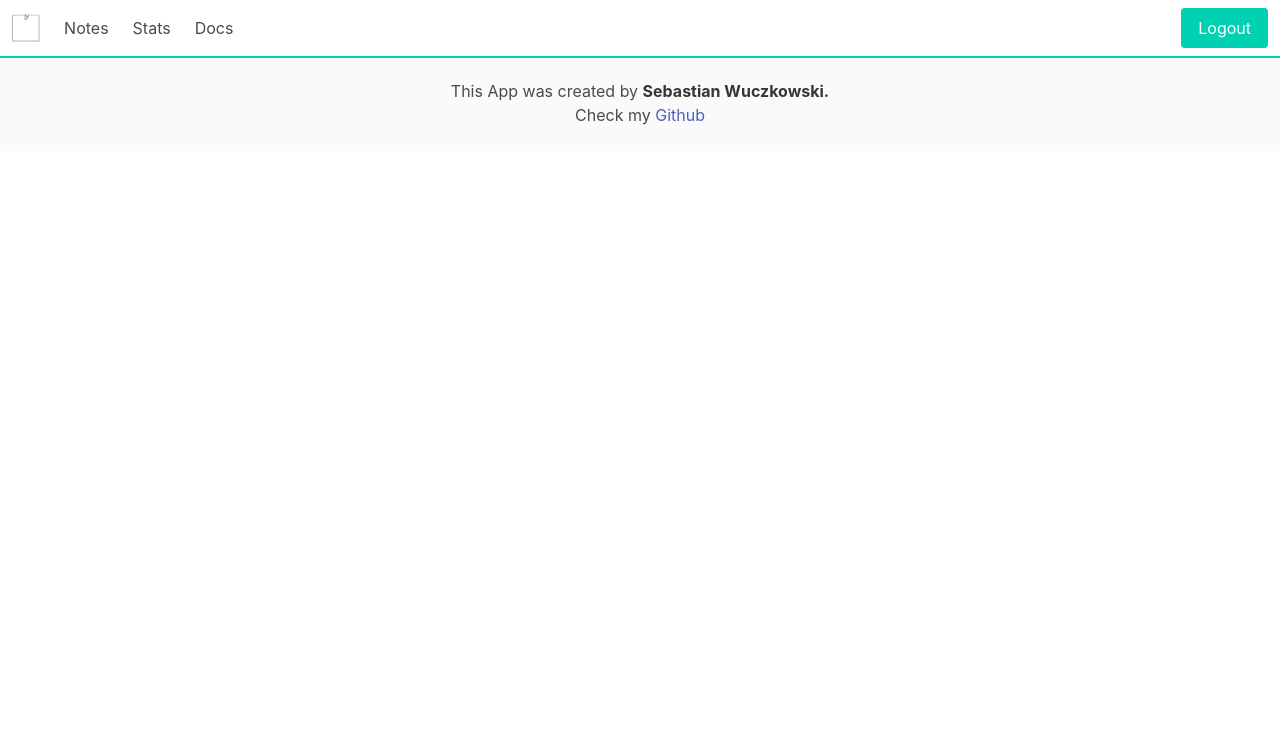
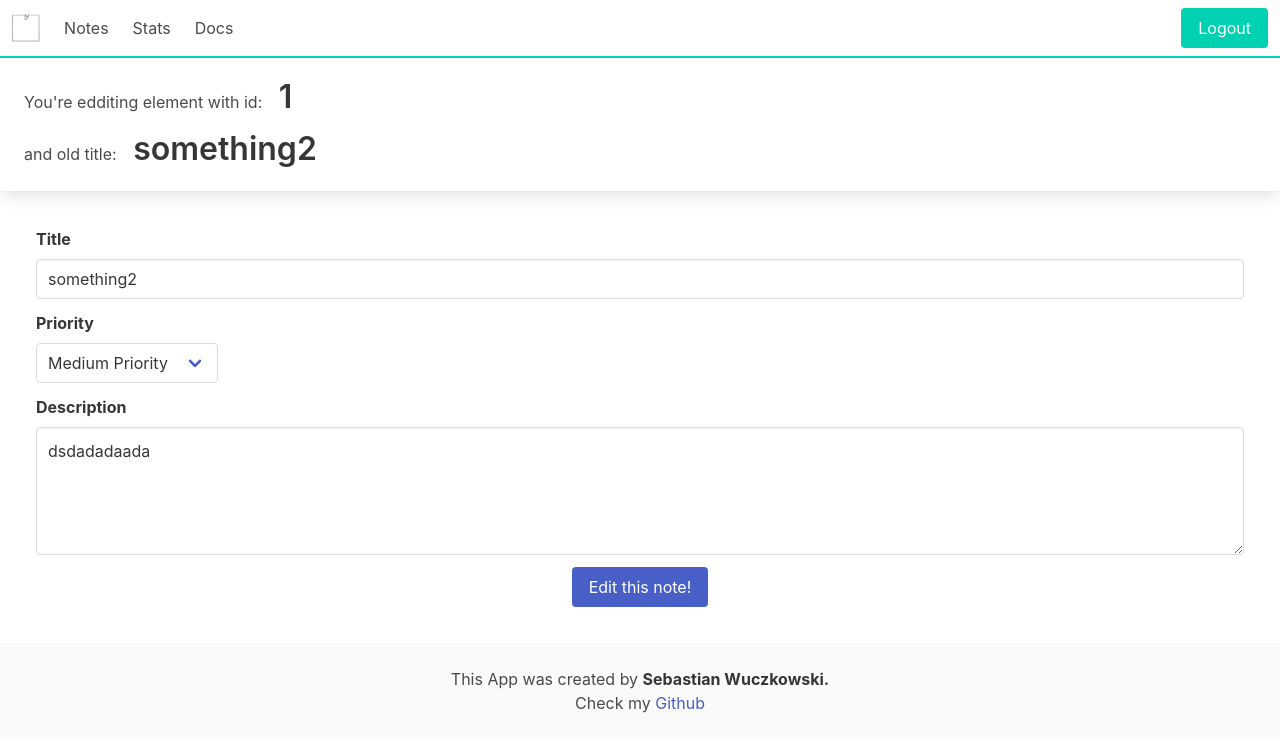
Before and after one commit to bednarroo/Nodeballs, a Vue app: page /edit/1 in a window 1280 px wide. Shown: the top 750 px of the page. Built offline with nearby package versions, Linux system fonts and the light colour scheme.

Commit message:
EditNote function in Pinia

```diff
--- a/src/components/Card.vue
+++ b/src/components/Card.vue
@@ -9,13 +9,13 @@
     </p>
   </div>
   <div class="card-footer">
-    <a href="">
+    <router-link to="">
         <div class="card-footer-item">
-        <a href="/edit/{{props.id}}">
+        <router-link :to = "`/edit/${props.id}`">
             <span>Edit {{props.id}}</span>
-        </a>
+        </router-link>
     </div>
-    </a>
+    </router-link>
     <p class="card-footer-item">
       <button @click="deleteElement(id)">  Delete
       </button>
--- /dev/null
+++ b/src/components/EditElementForm.vue
@@ -0,0 +1,65 @@
+<template >
+    <form class="is-flex is-flex-direction-column m-5 p-3" @submit.prevent="EditNote()">
+    <div class="field">
+  <label class="label">Title</label>
+  <div class="control">
+    <input class="input" required type="text" placeholder="Put your title here!" v-model=editedValues.title>
+  </div>
+</div>
+
+<div class="field">
+  <label class="label">Priority</label>
+  <div class="control">
+    <div class="select">
+      <select required v-model="editedValues.priority" >
+        <option value="">Select dropdown</option>
+        <option value="3">High Priority</option>
+        <option value="2">Medium Priority</option>
+        <option value="1">Low Priority</option>
+      </select>
+    </div>
+  </div>
+</div>
+
+<div class="field">
+  <label class="label">Description</label>
+  <div class="control">
+    <textarea class="textarea" placeholder="Textarea" required v-model="editedValues.description "></textarea>
+  </div>
+</div>
+
+<div class="field is-grouped is-justify-content-center	">
+  <div class="control">
+    <button  class="button is-link">Edit this note!</button>
+  </div>
+</div>
+</form>
+    </template>
+
+    <script setup>
+    // Imports
+    import { useRouter } from 'vue-router'
+    import {useNotesStore } from '@/stores/notes.js';
+    import {reactive} from 'vue';
+    const props = defineProps({
+      id: {type: Number, required: true}
+    });
+    // Use Vue Router
+    const router = useRouter()
+    // Use Pinia Store
+    const notes = useNotesStore();
+    const editedValues = reactive({...notes.getItemById(parseInt(props.id,10))})
+
+    // EditNote function
+
+    const EditNote = () => {
+      notes.editNote(editedValues,props.id);
+      router.push({path: "/"});
+    }
+
+
+    </script>
+
+    <style>
+
+    </style>
--- a/src/components/Navbar.vue
+++ b/src/components/Navbar.vue
@@ -8,24 +8,24 @@
 
   <div id="navbarExampleTransparentExample" class="navbar-menu">
     <div class="navbar-start">
-      <a class="navbar-item" href="https://bulma.io/">
+      <router-link class="navbar-item" to="/">
         Notes
-      </a>
-      <a class="navbar-item" href="https://bulma.io/">
+      </router-link>
+      <router-link class="navbar-item" to="/stats">
         Stats
-      </a>
-      <a class="navbar-item" href="https://bulma.io/">
+      </router-link>
+      <router-link class="navbar-item" to="/docs">
         Docs
-      </a>
+      </router-link>
     </div>
 
     <div class="navbar-end">
       <div class="navbar-item">
         <div class="field is-grouped">
           <p class="control">
-            <a class="button is-primary" href="https://github.com/jgthms/bulma/releases/download/0.9.4/bulma-0.9.4.zip">
+            <router-link class="button is-primary" to="https://github.com/jgthms/bulma/releases/download/0.9.4/bulma-0.9.4.zip">
               <span>Logout</span>
-            </a>
+            </router-link>
           </p>
         </div>
       </div>
--- a/src/router/index.js
+++ b/src/router/index.js
@@ -14,7 +14,7 @@ name: 'Login'},
     {path: '/stats',
 component: Stats,
 name: 'Stats'},
-    {path: '/edit',
+    {path: '/edit/:id',
 component: Edit,
 name: 'Edit'}
 ]
--- a/src/stores/notes.js
+++ b/src/stores/notes.js
@@ -5,22 +5,25 @@ export const useNotesStore = defineStore({
     state: () => ({
         notes: [{title: "something", priority: '2', description: "dsaddsadaa", date: new Date(), id: 5 }, {title: "something2", priority: '2', description: "dsdadadaada", date: new Date(), id: 1 },{title: "something3", priority: '3', description: "dsada",  date: new Date(), id: 2 },{title: "something4", priority: '1', description: "dsadsdadaa",  date: new Date(), id: 3 } ]
     }),
+    getters: {
+        getItemById: (state) => (id) => {
+            return state.notes.find((note) => note.id === id)
+          },
+    },
     actions: {
         addNote(note){
             this.notes.push(note)
         },
         deleteNote(noteid){
-            // console.log(this.notes)
-            // console.log(noteid);
             this.notes = this.notes.filter(note => {
-                console.log(noteid, noteid )
                 return note.id !== noteid });
 
         },
-        editNote(){
-
-        }
-
+        editNote(editedValues, idToEdit){
+            this.notes = this.notes.map( note => {
+                if (note.id === parseInt(idToEdit, 10)){
+                    return editedValues;
+                }else note
+        })
     }
-}
-)
+}})
--- a/src/views/Edit.vue
+++ b/src/views/Edit.vue
@@ -1,11 +1,35 @@
 <template>
-    <h1>Edit</h1>
+  <div class="card">
+  <div class="card-content">
+    <div class="content">
+      <p>You're edditing element with id: <span class="title pl-3	">  {{ route.params.id }} </span> </p>
+      <p>and old title:  <span class="title pl-3	">{{oldTitle}} </span> </p>
+    </div>
+  </div>
+</div>
+  <EditElementForm :id = "route.params.id"></EditElementForm>
   </template>
 
-  <script>
-  export default {
+  <script setup>
+ import { useRoute } from 'vue-router';
+ import EditElementForm from '@/components/EditElementForm.vue';
+ import {useNotesStore} from '@/stores/notes.js';
+ import {ref} from "vue";
 
-  }
+//  Load Pinia storage
+
+  const notes = useNotesStore();
+
+  // Get id param from router
+  const route = useRoute();
+  const routeParam = ref(route.params.id)
+
+  // Use getter to get old title
+  const oldTitle =  notes.getItemById(Number(routeParam.value)).title;
+
+
+
+
   </script>
 
   <style>
```
